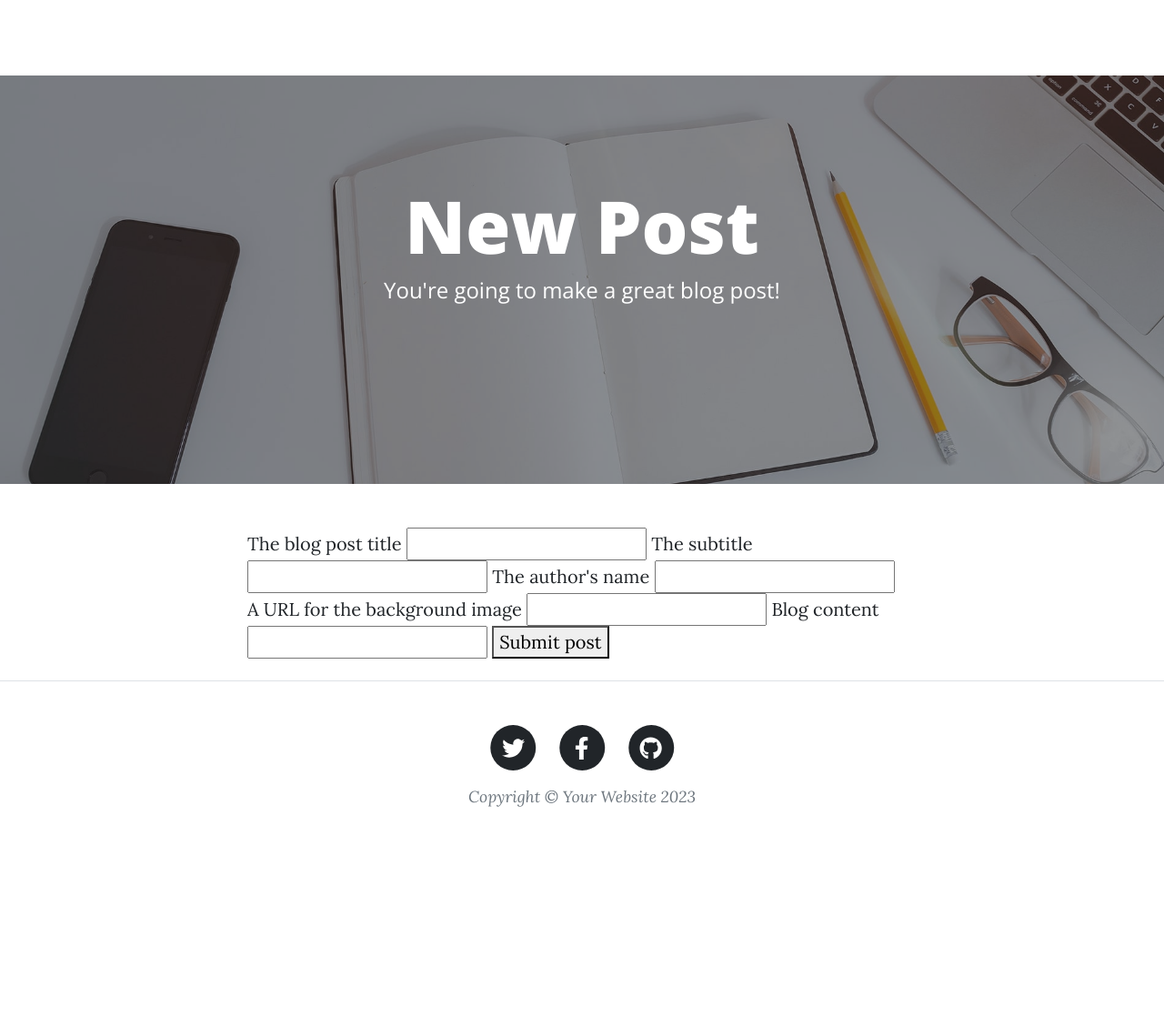
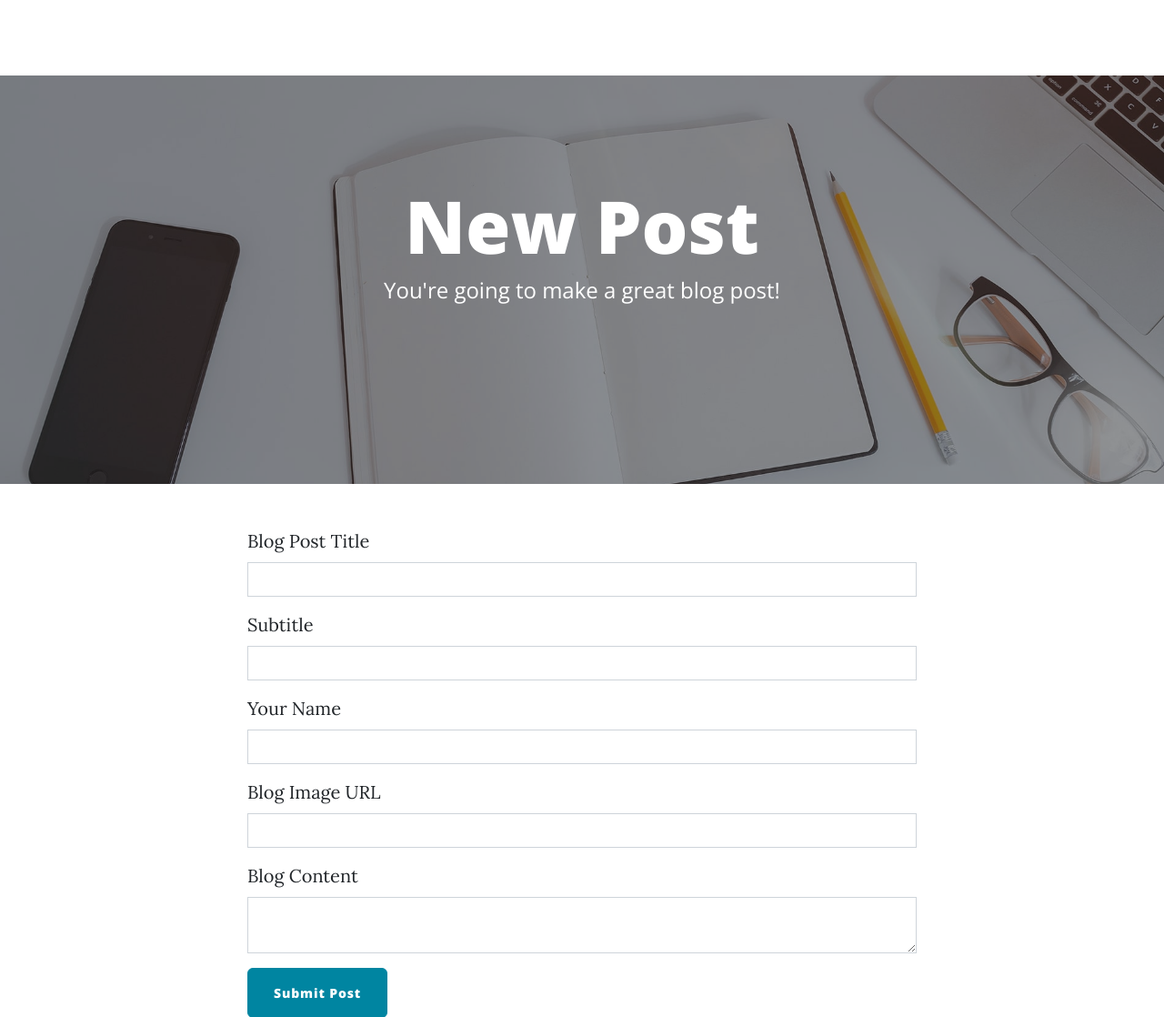
Before and after one commit to kasia-joanna-nowak/angela_udemy, a Flask app: page /new-post in a window 1280 px wide. Shown: the top 1118 px of the page at 91% size. Before the commit the page ends 938 px from the top, so only its background shows below. Run offline with Flask 3, Linux system fonts and the light colour scheme; some libraries are stand-ins or nearby versions.

Commit message:
reder form

```diff
--- a/day-67-starting-files-upgraded-blog/templates/make-post.html
+++ b/day-67-starting-files-upgraded-blog/templates/make-post.html
@@ -25,20 +25,12 @@
     <div class="row">
       <div class="col-lg-8 col-md-10 mx-auto">
         <!-- TODO:-Add CKEditor and render the form here -->
-        <form action="{{ url_for('add_new_post') }}" method="POST">
-          <label>The blog post title</label>
-          <input type="text" name="title"/>
-          <label>The subtitle</label>
-          <input type="text" name="subtitle"/>
-          <label>The author's name</label>
-          <input type="text" name="author"/>
-          <label>A URL for the background image</label>
-          <input type="text" name="url_img"/>
-          <label>Blog content</label>
-          <input type="text" name="blog_content"/>
+        <form method="POST">
+          {{ ckeditor.load() }}
+          {{ render_form(form, novalidate=True) }}
+        </form>
+        {{ ckeditor.config(name='body') }}
 
-          <button type="submit">Submit post</button>
-        {{ ckeditor.load() }}
       </div>
     </div>
   </div>
```
Also changed, not shown: other parts of day-67-starting-files-upgraded-blog/templates/make-post.html (+1 -1 lines).
